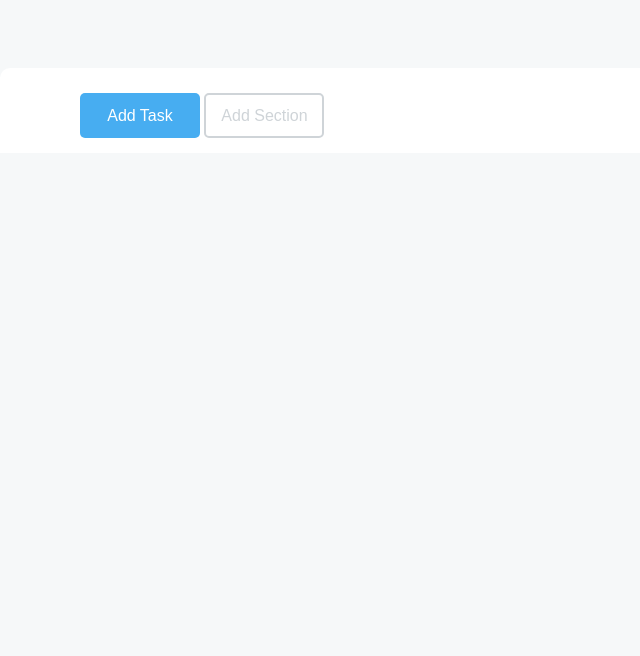
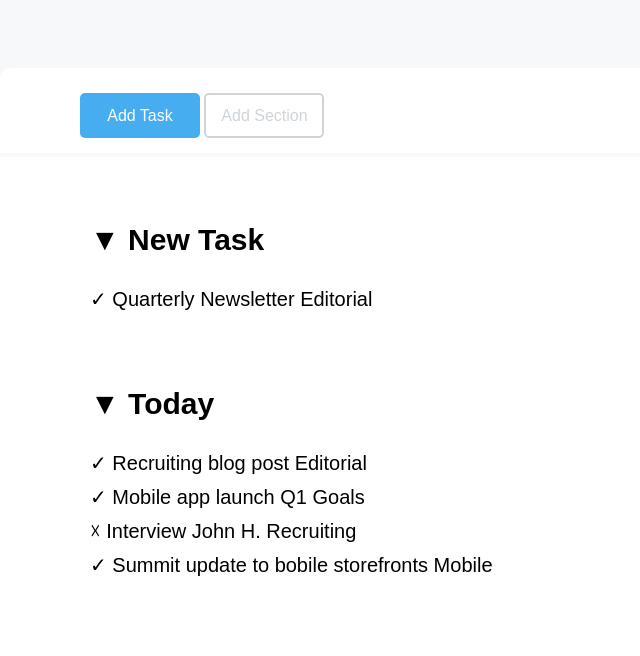
Before and after one commit to enrico-amerio/html-css-toboolist, a plain HTML site: page index.html in a window 1280 px wide. Shown: the part 132-788 px from the top of the page, without its empty margins (0-640 px from the left). Drawn offline with Linux system fonts and the light colour scheme.

Commit message:
[add]list to body

```diff
--- a/css/style.css
+++ b/css/style.css
@@ -15,12 +15,15 @@ body {
     }
 
   }
-
+li{
+  list-style-type: none;
+}
 /*header*/
 header{
   width: 100%;
   height: 130px;
   background-color: white;
+  margin-bottom:70px ;
 
 
 }
@@ -43,13 +46,15 @@ header div img{
 /*MAIN*/
 .container{
   max-width: 1400px;
-  height: 85px ;
   margin: auto;
-  margin-top:70px ;
+  margin-bottom: 4px;
   background-color: white;
+
+}
+.container.top{
   border-top-right-radius: 10px;
   border-top-left-radius: 10px;
-
+  height: 85px ;
 }
 #add-task {
   margin-left: 80px;
@@ -64,3 +69,24 @@ header div img{
   background-color: white;
   border: 2px solid;
 }
+.container.bottom{
+  height: 1000px;
+  border-bottom-left-radius: 10px;
+  border-bottom-right-radius: 10px;
+}
+.list{
+
+  padding-left: 90px;
+
+}
+li{
+  font-size: 20px;
+  margin-bottom:10px ;
+}
+.main-li{
+  padding-top: 66px;
+  margin-bottom: 30px;
+  font-size:30px;
+  font-weight: bold;
+
+}
--- a/index.html
+++ b/index.html
@@ -14,15 +14,32 @@
     </div>
   </header>
   <main >
-    <section class="container">
+    <section class="container top">
       <div>
         <button id="add-task">Add Task</button>
         <button id="add-section">Add Section</button>
       </div>
     </section>
-    <section >
-      <div >
-
+    <section class="container bottom">
+      <div class="list">
+        <ul>
+          <li class="main-li">&#x25BC New Task</li>
+          <li><span class="check"> &#10003</span> Quarterly Newsletter <span class="category blue">Editorial</span></li>
+        </ul>
+        <ul>
+          <li class="main-li">&#x25BC Today</li>
+          <li><span class="check"> &#10003</span> Recruiting blog post <span class="category blue">Editorial</span></li>
+          <li><span class="check"> &#10003</span> Mobile app launch <span class="category purple">Q1 Goals</span></li>
+          <li><span class="saltire">&#9747</span> Interview John H. <span class="category green">Recruiting</span></li>
+          <li><span class="check"> &#10003</span> Summit update to bobile storefronts <span class="category orange">Mobile</span></li>
+        </ul>
+        <ul>
+          <li class="main-li">&#x25BC Upcoming</li>
+          <li><span class="saltire">&#9747</span> Schedule meeting with Alex</li>
+          <li><span class="check">&#10003</span> Homepage refresh <span class="category pink"></span>Website</li>
+          <li><span class="check">&#10003</span> Onboard new Sales team members <span class="category green">Sales</span></li>
+          <li><span class="check">&#10003</span> Review editorial calendar <span class="category blue"></span>Editorial</li>
+        </ul>
       </div>
     </section>
 
```
